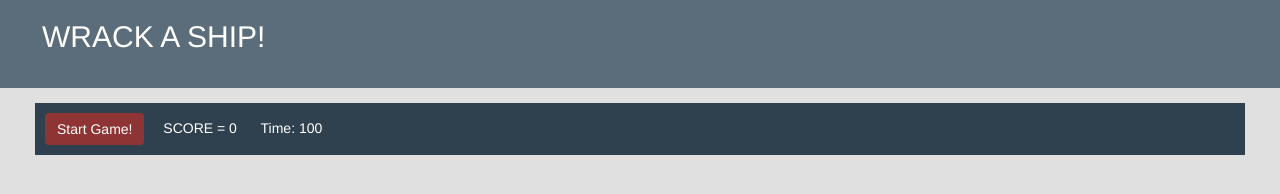
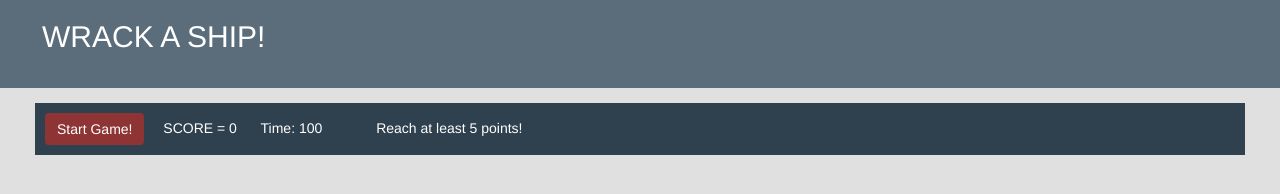
Before and after one commit to ArianeH/clientside-javascript-game, a website: page index.html in a window 1280 px wide. Drawn offline with nearby package versions, Linux system fonts and the light colour scheme.

Commit message:
Added span for containing info regarding level requirements and variable in js to adjust level info

```diff
--- a/game.js
+++ b/game.js
@@ -5,6 +5,9 @@ const largeShark = "fa fa-fighter-jet fa-4x";
 const currentScore = getElement("score", 0);
 const startButton1 = document.getElementById("start-btn-1");
 const gameTable = getElement("game-table", 0);
+var levelInfo = document.getElementById("level-info");
+
+levelInfo.innerHTML = "Reach at least 5 points!";
 
 startButton1.addEventListener('click', gameFunctionLevel1)
 
@@ -160,7 +163,6 @@ function expodingShip(element) {
         element.style.transform = 'translate(' + randomX + 'px, ' + randomY + 'px)';
 
         counter += 1;
-
         requestAnimationFrame(upAndDownShake);
       }
       if (counter >= numberOfShakes) {
--- a/index.html
+++ b/index.html
@@ -17,7 +17,7 @@
         <span class="score">0</span>
         <span>Time: </span>
         <span id="timer-1">100</span>
-        <span ></span>
+        <span id="level-info"></span>
       </div>
 
       <div class="row game-wrapper">
--- a/sass/style.scss
+++ b/sass/style.scss
@@ -20,6 +20,9 @@
   padding: 10px;
   margin-top: 15px;
   color: white;
+  #level-info {
+    margin-left: 50px;
+  }
 }
 .game-wrapper {
   overflow: hidden;
```
Also changed, not shown: css/style.css.
